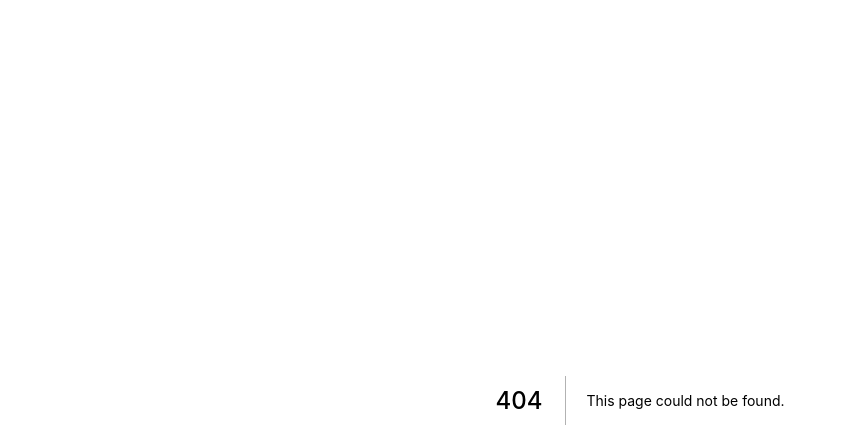
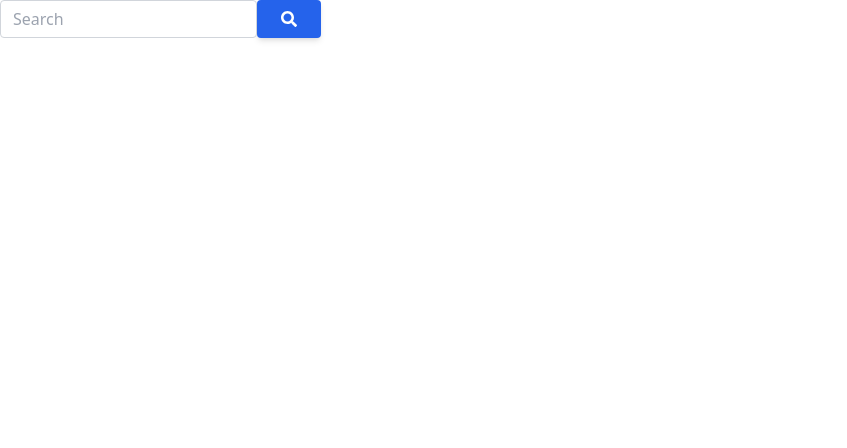
Before and after one commit to DanCSnyder/nuulyProject, a Next.js app: page /SearchBar in a window 1280 px wide. Before the commit this address had no page. Shown: the top 448 px of the page, without its empty margins (0-847 px from the left). Built offline with nearby package versions, Linux system fonts and the light colour scheme.

Commit message:
[DS] Breakout SearchBar component

```diff
--- /dev/null
+++ b/pages/SearchBar.tsx
@@ -0,0 +1,39 @@
+const SearchBar = ({ onSubmit }) => (
+  <div className="input-group relative flex flex-wrap items-stretch w-full mb-4">
+    <form className="flex" onSubmit={onSubmit}>
+      <input
+        className="form-control relative flex-auto min-w-0 block w-full px-3 py-1.5 text-base font-normal text-gray-700 bg-white bg-clip-padding border border-solid border-gray-300 rounded transition ease-in-out m-0 focus:text-gray-700 focus:bg-white focus:border-blue-600 focus:outline-none"
+        placeholder="Search"
+        aria-label="Search"
+        aria-describedby="button-addon2"
+        type="text"
+        id="search"
+        name="search"
+        required
+      />
+      <button
+        className="btn px-6 py-2.5 bg-blue-600 text-white font-medium text-xs leading-tight uppercase rounded shadow-md hover:bg-blue-700 hover:shadow-lg focus:bg-blue-700  focus:shadow-lg focus:outline-none focus:ring-0 active:bg-blue-800 active:shadow-lg transition duration-150 ease-in-out flex items-center"
+        type="submit"
+        id="button-addon2"
+      >
+        <svg
+          aria-hidden="true"
+          focusable="false"
+          data-prefix="fas"
+          data-icon="search"
+          className="w-4"
+          role="img"
+          xmlns="http://www.w3.org/2000/svg"
+          viewBox="0 0 512 512"
+        >
+          <path
+            fill="currentColor"
+            d="M505 442.7L405.3 343c-4.5-4.5-10.6-7-17-7H372c27.6-35.3 44-79.7 44-128C416 93.1 322.9 0 208 0S0 93.1 0 208s93.1 208 208 208c48.3 0 92.7-16.4 128-44v16.3c0 6.4 2.5 12.5 7 17l99.7 99.7c9.4 9.4 24.6 9.4 33.9 0l28.3-28.3c9.4-9.4 9.4-24.6.1-34zM208 336c-70.7 0-128-57.2-128-128 0-70.7 57.2-128 128-128 70.7 0 128 57.2 128 128 0 70.7-57.2 128-128 128z"
+          ></path>
+        </svg>
+      </button>
+    </form>
+  </div>
+);
+
+export default SearchBar;
--- a/pages/index.tsx
+++ b/pages/index.tsx
@@ -2,6 +2,7 @@ import { AppProps } from "next/app";
 import { useState } from "react";
 import { ActorType, MovieType } from "types";
 import Link from "next/link";
+import SearchBar from "./SearchBar";
 
 const HomePage = () => {
   const [results, setResults] = useState<Array<ActorType> | null>(null);
@@ -31,41 +32,7 @@ const HomePage = () => {
       <div className="flex flex-col items-center">
         <div className="my-4">Search for an actor:</div>
         <div className="mb-3 xl:w-96">
-          <div className="input-group relative flex flex-wrap items-stretch w-full mb-4">
-            <form className="flex" onSubmit={handleSubmit}>
-              <input
-                className="form-control relative flex-auto min-w-0 block w-full px-3 py-1.5 text-base font-normal text-gray-700 bg-white bg-clip-padding border border-solid border-gray-300 rounded transition ease-in-out m-0 focus:text-gray-700 focus:bg-white focus:border-blue-600 focus:outline-none"
-                placeholder="Search"
-                aria-label="Search"
-                aria-describedby="button-addon2"
-                type="text"
-                id="search"
-                name="search"
-                required
-              />
-              <button
-                className="btn px-6 py-2.5 bg-blue-600 text-white font-medium text-xs leading-tight uppercase rounded shadow-md hover:bg-blue-700 hover:shadow-lg focus:bg-blue-700  focus:shadow-lg focus:outline-none focus:ring-0 active:bg-blue-800 active:shadow-lg transition duration-150 ease-in-out flex items-center"
-                type="submit"
-                id="button-addon2"
-              >
-                <svg
-                  aria-hidden="true"
-                  focusable="false"
-                  data-prefix="fas"
-                  data-icon="search"
-                  className="w-4"
-                  role="img"
-                  xmlns="http://www.w3.org/2000/svg"
-                  viewBox="0 0 512 512"
-                >
-                  <path
-                    fill="currentColor"
-                    d="M505 442.7L405.3 343c-4.5-4.5-10.6-7-17-7H372c27.6-35.3 44-79.7 44-128C416 93.1 322.9 0 208 0S0 93.1 0 208s93.1 208 208 208c48.3 0 92.7-16.4 128-44v16.3c0 6.4 2.5 12.5 7 17l99.7 99.7c9.4 9.4 24.6 9.4 33.9 0l28.3-28.3c9.4-9.4 9.4-24.6.1-34zM208 336c-70.7 0-128-57.2-128-128 0-70.7 57.2-128 128-128 70.7 0 128 57.2 128 128 0 70.7-57.2 128-128 128z"
-                  ></path>
-                </svg>
-              </button>
-            </form>
-          </div>
+          <SearchBar onSubmit={handleSubmit} />
         </div>
       </div>
 
@@ -73,10 +40,11 @@ const HomePage = () => {
         <div className="grid grid-cols-2 md:grid-cols-3 lg:grid-cols-3 gap-4 p-2">
           {results.map((result) => {
             return (
-              <div className="flex flex-col items-center">
+              <div key={result.id} className="flex flex-col items-center">
                 {result.name}
                 <Link href={`/actors/${result.id}`}>
-                  <img className="rounded-md"
+                  <img
+                    className="shadow-lg rounded max-w-full border-none"
                     src={`http://image.tmdb.org/t/p/w300${result.profile_path}`}
                   ></img>
                 </Link>
```
